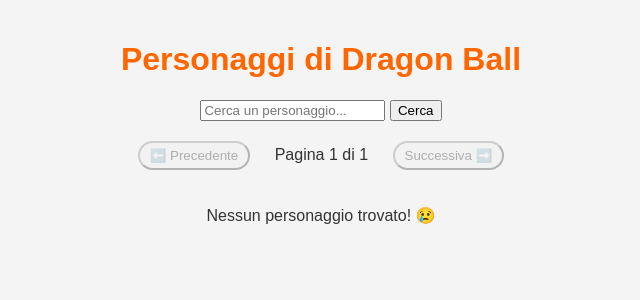
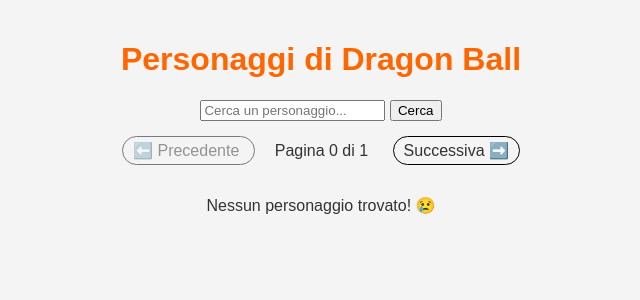
Before and after one commit to SimoneChiodo/hello-php-api, a PHP site: page /index.php?page=style in a window 1280 px wide. Shown: the top 300 px of the page, without its empty margins (319-959 px from the left). Run offline with PHP 8.4, Linux system fonts and the light colour scheme; data that the repository does not hold is empty.

Commit message:
Fix GET and POST Methods

```diff
--- a/index.php
+++ b/index.php
@@ -1,7 +1,7 @@
 <?php
   // Input dell'utente
-  $search = $_POST['personaggioInput'] ?? '';
-  $page = isset($_POST['page']) ? (int)$_POST['page'] : 1;
+  $search = $_GET['personaggioInput'] ?? ''; // $_POST: prende i dati dal body; $_GET: prende i parametri dalla query string
+  $page = isset($_GET['page']) ? (int)$_GET['page'] : 1;
 
   // Costruzione dell'URL
   if (empty($search)) // Se l'utente NON ha cercato un personaggio
@@ -42,7 +42,7 @@
     <h1>Personaggi di Dragon Ball</h1>
 
     <!-- Ricerca personaggio -->
-    <?php echo '<form method="POST" class="text-center">
+    <?php echo '<form method="GET" class="text-center">
                   <input type="search" name="personaggioInput" placeholder="Cerca un personaggio..." value="' .htmlspecialchars($search) . '">
                   <button type="submit">Cerca</button>
                 </form>'; ?>
@@ -54,17 +54,17 @@
 
     <!-- Navigazione tra pagine -->
     <?php if (empty($search)): ?> <!-- Mostra la paginazione solo quando NON si cerca un personaggio specifico -->
-      <form method="POST" class="text-center mt-2">
-        <button type="submit" class="button" name="page" value="<?= max(1, $page - 1) ?>" <?= ($page <= 1) ? 'disabled' : '' ?>>
+      <div class="text-center mt-2">
+        <a class="button" href="?personaggioInput=<?= urlencode($search) ?>&page=<?= max(1, $page-1) ?>" <?= $page<=1 ? 'aria-disabled="true"' : '' ?>>
           ⬅️ Precedente
-        </button>
+        </a>
 
         <span class="mx-2">Pagina <?= $page ?> di <?= $maxPages ?></span>
 
-        <button type="submit" class="button" name="page" value="<?= min($maxPages, $page + 1) ?>" <?= ($page >= $maxPages) ? 'disabled' : '' ?>>
+        <a class="button" href="?personaggioInput=<?= urlencode($search) ?>&page=<?= min($maxPages, $page+1) ?>" <?= $page>=$maxPages ? 'aria-disabled="true"' : '' ?>>
           Successiva ➡️
-        </button>
-      </form>
+        </a>
+      </div>
     <?php endif; ?>
 
     <!-- Griglia dei personaggi -->
--- a/style.css
+++ b/style.css
@@ -58,6 +58,14 @@ h1 {
 }
 
 .button {
+  text-decoration: none;
+  border: 1px solid black;
+  color: inherit;
   padding: 5px 10px;
   border-radius: 20px;
 }
+.button[aria-disabled="true"] {
+  pointer-events: none;
+  opacity: 0.5;
+  cursor: not-allowed;
+}
```
